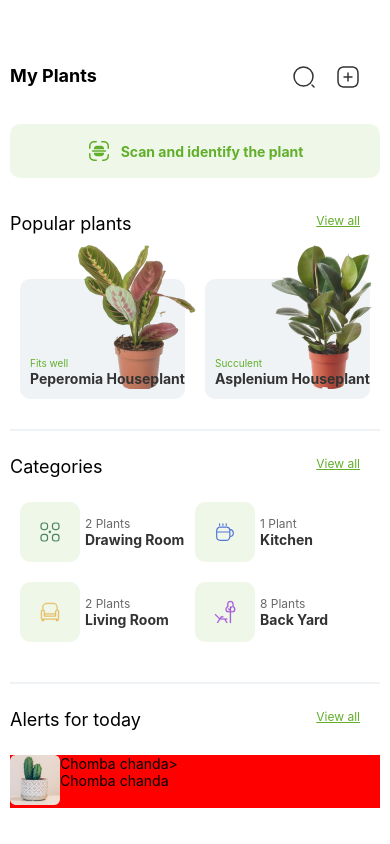
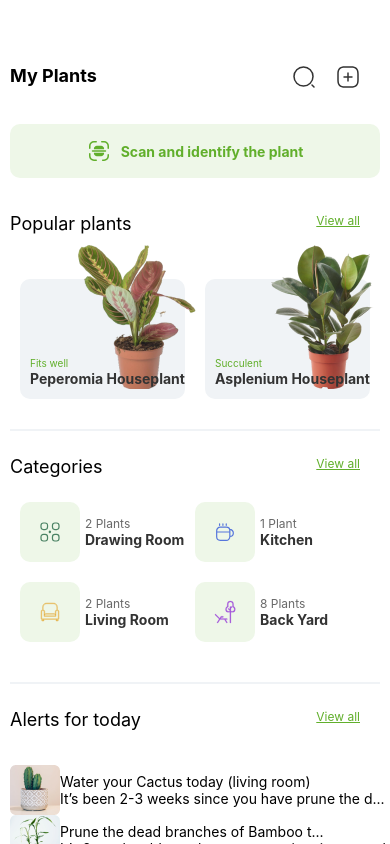
Before and after one commit to chombazm/CameraApp, a React Native app: screen / in a window 390 px wide. Built offline with nearby package versions, Linux system fonts and the light colour scheme.

Commit message:
📸 Alert section addition

```diff
--- a/assets/icons.tsx
+++ b/assets/icons.tsx
@@ -228,3 +228,14 @@ export const BackYardIcon = (props: Props) => (
     />
   </Svg>
 );
+export const ArrowIcon = (props: Props) => (
+  <Svg width={24} height={24} fill="none" {...props}>
+    <Path
+      fillRule="evenodd"
+      clipRule="evenodd"
+      d="M9.47 5.47a.75.75 0 0 1 1.06 0l6 6a.75.75 0 0 1 0 1.06l-6 6a.75.75 0 1 1-1.06-1.06L14.94 12 9.47 6.53a.75.75 0 0 1 0-1.06Z"
+      fill="#011928"
+      opacity={0.5}
+    />
+  </Svg>
+);
--- a/src/components/RowCols.tsx
+++ b/src/components/RowCols.tsx
@@ -1,37 +1,63 @@
 import React from 'react';
 
-import { View, Text, StyleSheet, Image } from 'react-native';
+import { View, Text, StyleSheet, Image, Pressable } from 'react-native';
+import { ArrowIcon } from '../../assets/icons';
 
-export const RowCols = () => {
+type AlertsProps = {
+  alerts: RowProps[];
+};
+
+type RowProps = {
+  title: string;
+  subtitle: string;
+  image: any;
+  onPress: () => void;
+};
+
+export const RowCols = ({ alerts }: AlertsProps) => {
+  console.log(alerts);
   return (
     <View style={styles.container}>
-      <View style={styles.row}>
-        <View>
-          <Text style={styles.xsText}>
-            <Image source={require('../../assets/images/alerts1.png')} />
-          </Text>
-        </View>
-        <View>
-          <Text style={styles.xsText}>Chomba chanda</Text>
-          <Text style={styles.xsText}>Chomba chanda</Text>
-        </View>
-        <View>
-          <Text style={styles.xsText}>{'>'}</Text>
-        </View>
-      </View>
+      {alerts.map(alert => (
+        <Row
+          title={alert.title}
+          subtitle={alert.subtitle}
+          onPress={alert.onPress}
+          image={alert.image}
+        />
+      ))}
     </View>
   );
 };
 
+const Row = ({ title, subtitle, image, onPress }: RowProps) => (
+  <View style={styles.row}>
+    <View>
+      <Image source={image} />
+    </View>
+    <View style={styles.fxLeft}>
+      <Text style={styles.xsText}>{title}</Text>
+      <Text style={styles.xsText}>{subtitle}</Text>
+    </View>
+    <Pressable style={styles.fxLeft} onPress={onPress}>
+      <ArrowIcon />
+    </Pressable>
+  </View>
+);
 const styles = StyleSheet.create({
   container: {
     flex: 1,
-    backgroundColor: '#fff',
+    justifyContent: 'center',
+    paddingVertical: 10,
   },
   row: {
     display: 'flex',
     flexDirection: 'row',
-    backgroundColor: 'red',
+    alignContent: 'center',
+    justifyContent: 'space-between',
+  },
+  fxLeft: {
+    alignSelf: 'center',
   },
   xsText: {
     fontSize: 14,
--- a/src/screens/Home/index.tsx
+++ b/src/screens/Home/index.tsx
@@ -53,6 +53,23 @@ const readings = [
     icon: <BackYardIcon />,
     header: '8 Plants',
     volume: 'Back Yard',
+  },
+];
+
+const alerts = [
+  {
+    id: '1',
+    title: 'Water your Cactus today (living room)',
+    subtitle: 'It’s been 2-3 weeks since you have prune the d... ',
+    image: require('../../../assets/images/alerts1.png'),
+    onPress: () => console.warn('Alerts'),
+  },
+  {
+    id: '2',
+    title: 'Prune the dead branches of Bamboo t... ',
+    subtitle: 'It’s 2 weeks old, you have to water it twice a week',
+    image: require('../../../assets/images/alert2.png'),
+    onPress: () => console.warn('Alerts'),
   },
 ];
 export const HomeScreen = () => {
@@ -145,7 +162,7 @@ export const HomeScreen = () => {
         />
 
         <View style={styles.mpSet}>
-          <RowCols />
+          <RowCols alerts={alerts} />
         </View>
       </ScrollView>
       <StatusBar style="auto" />
```
